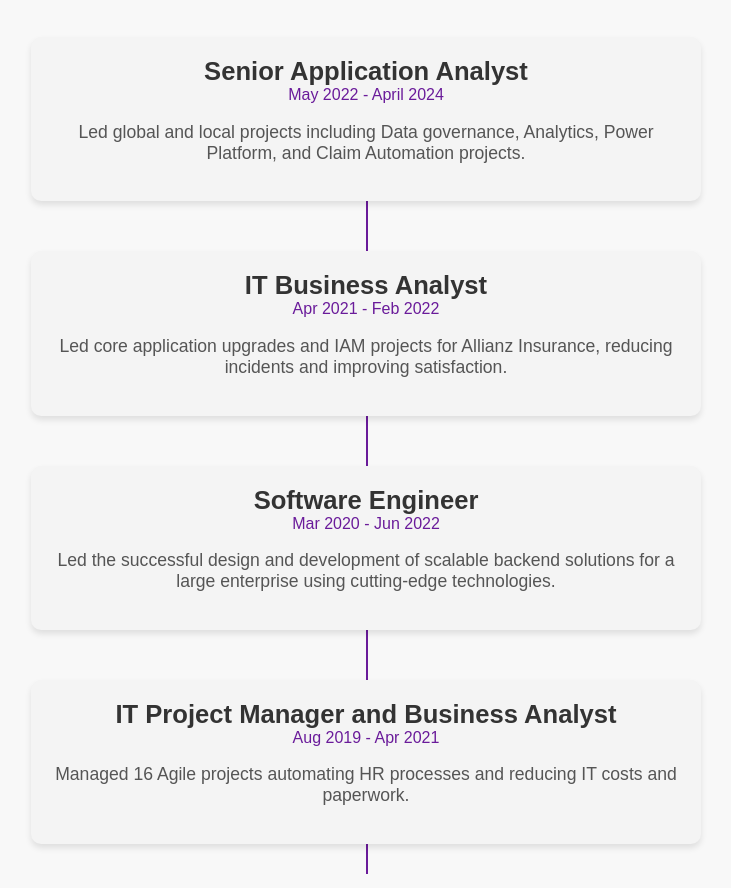
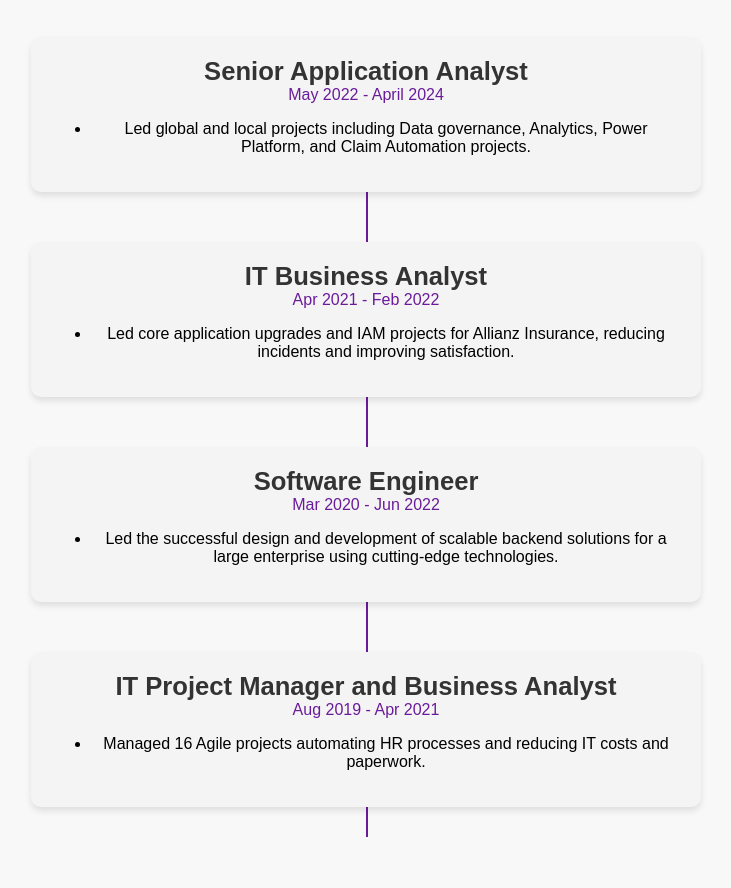
Before and after one commit to Vibhawa96/Portfolio, a plain HTML site: page index.html in a window 1280 px wide. Shown: the part 1791-2679 px from the top of the page, without its empty margins (274-1005 px from the left). Drawn offline with Linux system fonts and the light colour scheme.

Commit message:
Add files via upload

```diff
--- a/index.html
+++ b/index.html
@@ -75,7 +75,9 @@
                     <div class="experience-content">
                         <h3>Senior Application Analyst</h3>
                         <span class="timeline-date">May 2022 - April 2024</span>
-                        <p>Led global and local projects including Data governance, Analytics, Power Platform, and Claim Automation projects.</p>
+                        <ul>
+                            <li>Led global and local projects including Data governance, Analytics, Power Platform, and Claim Automation projects.</li>
+                        </ul>
                     </div>
                 </div>
 
@@ -83,7 +85,9 @@
                     <div class="experience-content">
                         <h3>IT Business Analyst</h3>
                         <span class="timeline-date">Apr 2021 - Feb 2022</span>
-                        <p>Led core application upgrades and IAM projects for Allianz Insurance, reducing incidents and improving satisfaction.</p>
+                        <ul>
+                            <li>Led core application upgrades and IAM projects for Allianz Insurance, reducing incidents and improving satisfaction.</li>
+                        </ul>
                     </div>
                 </div>
 
@@ -91,7 +95,9 @@
                     <div class="experience-content">
                         <h3>Software Engineer</h3>
                         <span class="timeline-date">Mar 2020 - Jun 2022</span>
-                        <p>Led the successful design and development of scalable backend solutions for a large enterprise using cutting-edge technologies.</p>
+                        <ul>
+                            <li>Led the successful design and development of scalable backend solutions for a large enterprise using cutting-edge technologies.</li>
+                        </ul>
                     </div>
                 </div>
 
@@ -99,13 +105,16 @@
                     <div class="experience-content">
                         <h3>IT Project Manager and Business Analyst</h3>
                         <span class="timeline-date">Aug 2019 - Apr 2021</span>
-                        <p>Managed 16 Agile projects automating HR processes and reducing IT costs and paperwork.</p>
+                        <ul>
+                            <li>Managed 16 Agile projects automating HR processes and reducing IT costs and paperwork.</li>
+                        </ul>
                     </div>
                 </div>
             </div>
         </div>
     </div>
 </section>
+
 
     <!-- Education & Publications Section -->
     <section id="education-publications">
```
